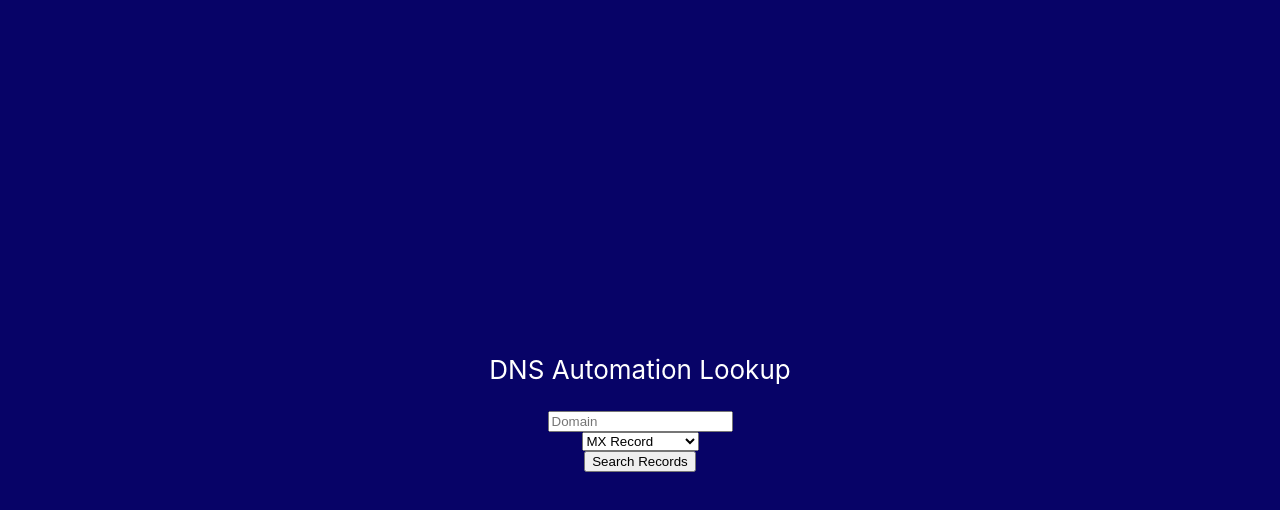
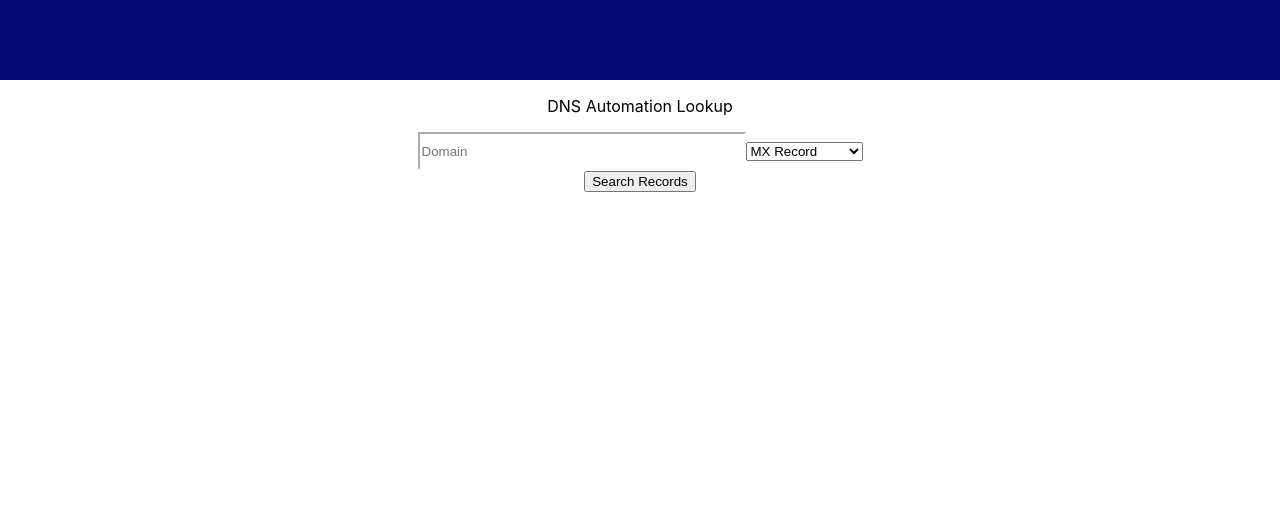
Before and after one commit to austinxduong/DNS-automation-lookup-tool, a React (Create React App) app: page / in a window 1280 px wide. Shown: the top 510 px of the page. Built offline with nearby package versions, Linux system fonts and the light colour scheme.

Commit message:
refine css for better UI experience that users luv

```diff
--- a/src/App.css
+++ b/src/App.css
@@ -9,8 +9,8 @@
 
 
 .App-header {
-  background-color: #070367;
-  min-height: 100vh;
+  background-color: #030778;
+  min-height: 10vh;
   display: flex;
   flex-direction: column;
   align-items: center;
@@ -19,6 +19,10 @@
   color: white;
 }
 
-.App-link {
-  color: #61dafb;
+
+input {
+  width: 20rem;
+  height: 2rem;
+  border-color: #ffffff;
+
 }
--- a/src/App.js
+++ b/src/App.js
@@ -6,18 +6,20 @@ function App() {
     <div className="App">
       <header className="App-header">
         { /* play with three.js or SVG....?  hmm.. <img src={logo} className="App-logo" alt="logo" />*/}
-        <p>
+      </header>
+      <body>
+      <p>
           DNS Automation Lookup
         </p>
-        <input type="text" placeholder="Domain" />
+        <input type="text" alt="domain_input_field" placeholder="Domain" />
           <select name="records" id="records-id">
           <option value="mx"> MX Record</option>
           <option value="mx"> TXT Record</option>
           <option value="mx"> CNAME Record</option>
 
           </select>
-        <button> Search Records</button>
-      </header>
+      </body>
+      <button> Search Records</button>
     </div>
   );
 }
```
